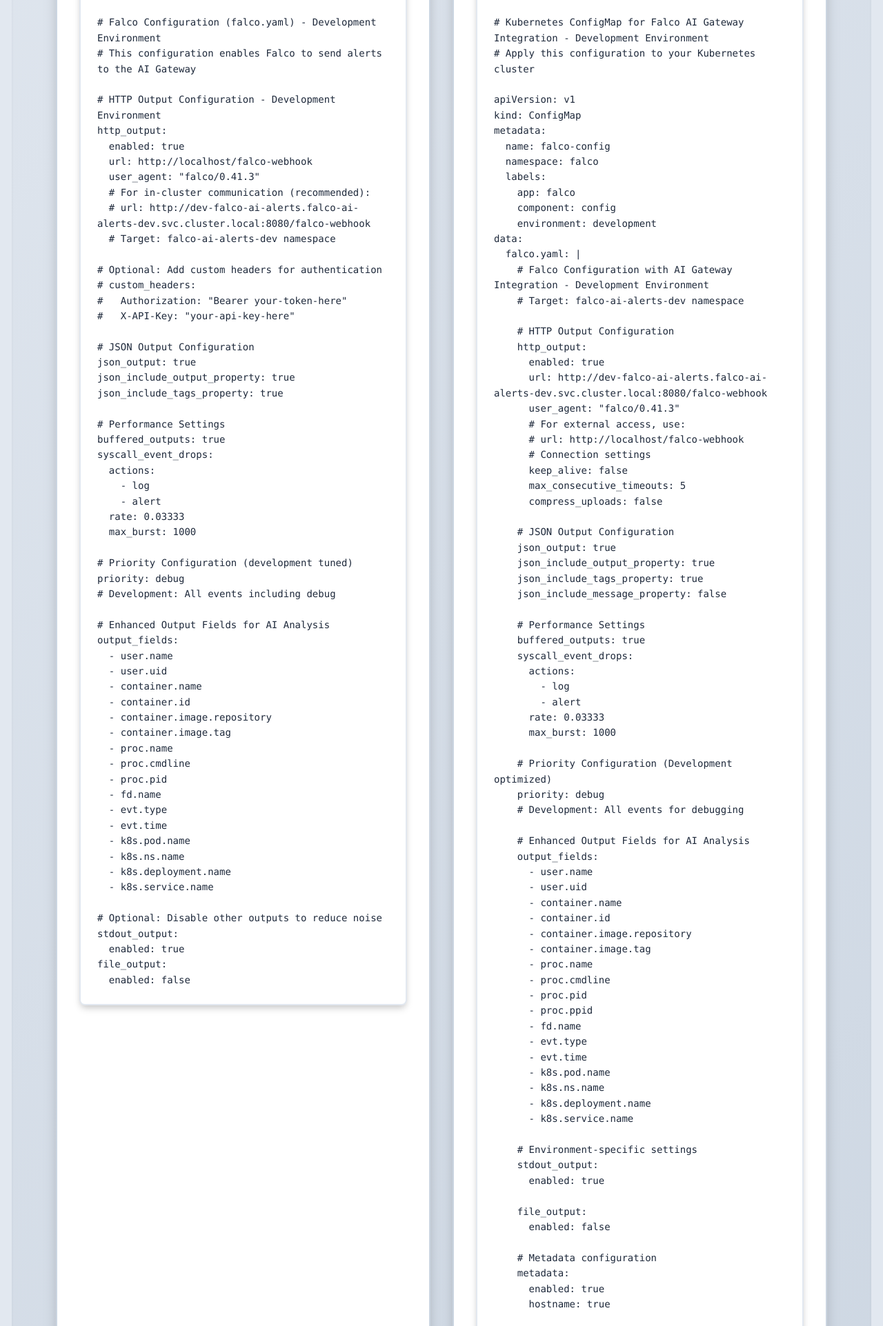
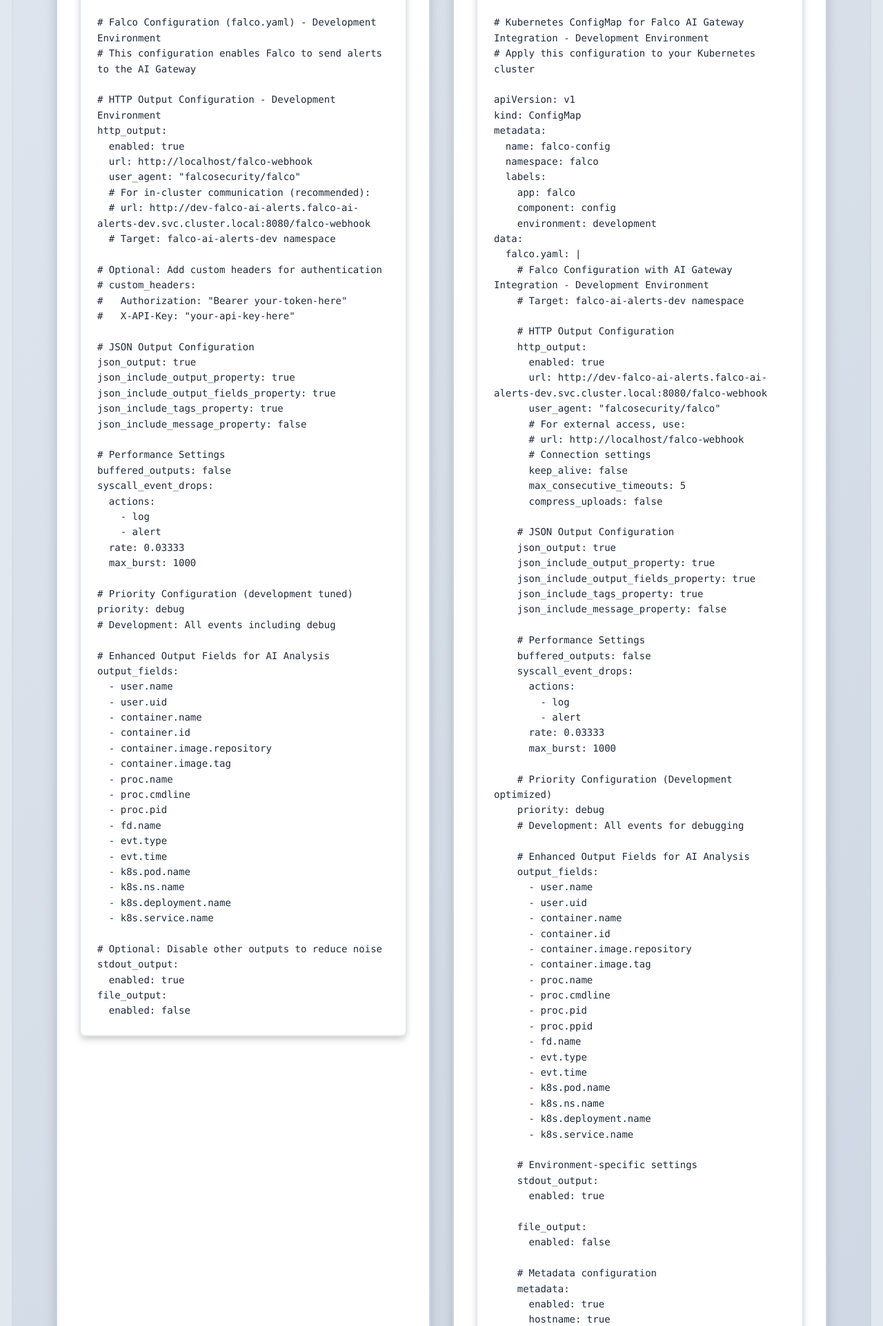
Before and after one commit to maddigsys/falco-ai, a Flask app: page /config/falco in a window 1280 px wide. Shown: the part 1073-2996 px from the top of the page at 69% size. Run offline with Flask 3, Linux system fonts and the light colour scheme; some libraries are stand-ins or nearby versions.

Commit message:
fix: update Falco config page to match exact working configuration
🔧 Configuration Accuracy Fixes:
- Fixed user_agent: 'falcosecurity/falco' (was 'falco/0.41.3')
- Fixed buffered_outputs: false (was true)
- Added json_include_output_fields_property: true
- Added json_include_message_property: false

✅ Now Matches Working Falco Setup:
- URL: dev-falco-ai-alerts.falco-ai-alerts-dev.svc.cluster.local:8080/falco-webhook
- All JSON output settings match exactly
- Performance settings match working config
- User agent matches production Falco

🎯 Result:
- Configuration page now reflects the EXACT working setup
- Copy-paste configs will work without modification
- No discrepancies between working config and generated config
- Verified against actual kubectl get configmap falco output

```diff
--- a/templates/falco_config.html
+++ b/templates/falco_config.html
@@ -439,7 +439,7 @@
 http_output:
   enabled: true
   url: ${externalUrl}
-  user_agent: "falco/0.41.3"
+  user_agent: "falcosecurity/falco"
   # For in-cluster communication (recommended):
   # url: ${internalUrl}
   # Target: ${namespace} namespace
@@ -452,10 +452,12 @@ http_output:
 # JSON Output Configuration
 json_output: true
 json_include_output_property: true
+json_include_output_fields_property: true
 json_include_tags_property: true
+json_include_message_property: false
 
 # Performance Settings
-buffered_outputs: true
+buffered_outputs: false
 syscall_event_drops:
   actions:
     - log
@@ -514,7 +516,7 @@ data:
     http_output:
       enabled: true
       url: ${internalUrl}
-      user_agent: "falco/0.41.3"
+      user_agent: "falcosecurity/falco"
       # For external access, use:
       # url: ${externalUrl}
       # Connection settings
@@ -525,11 +527,12 @@ data:
     # JSON Output Configuration
     json_output: true
     json_include_output_property: true
+    json_include_output_fields_property: true
     json_include_tags_property: true
     json_include_message_property: false
 
     # Performance Settings
-    buffered_outputs: true
+    buffered_outputs: false
     syscall_event_drops:
       actions:
         - log
```
